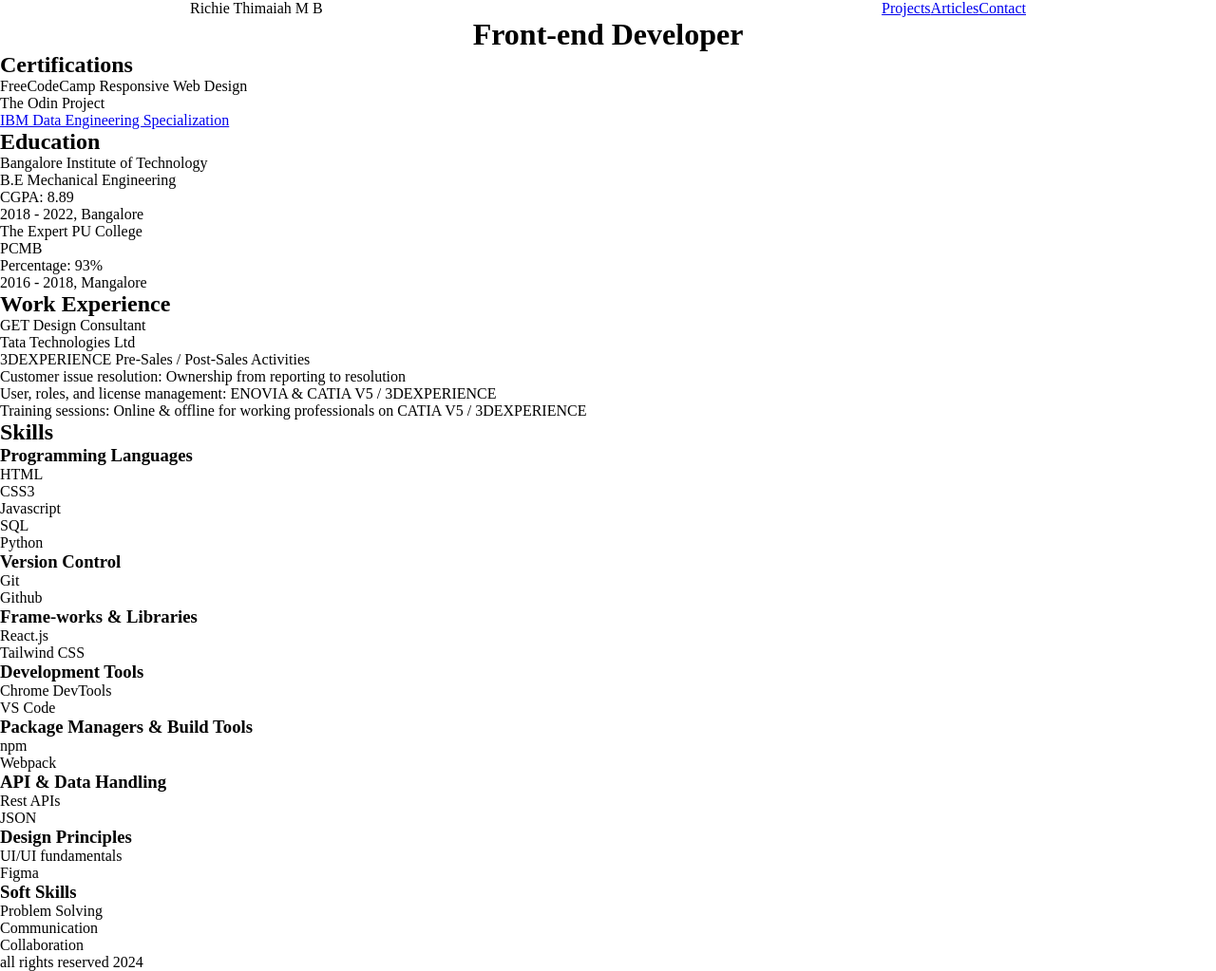
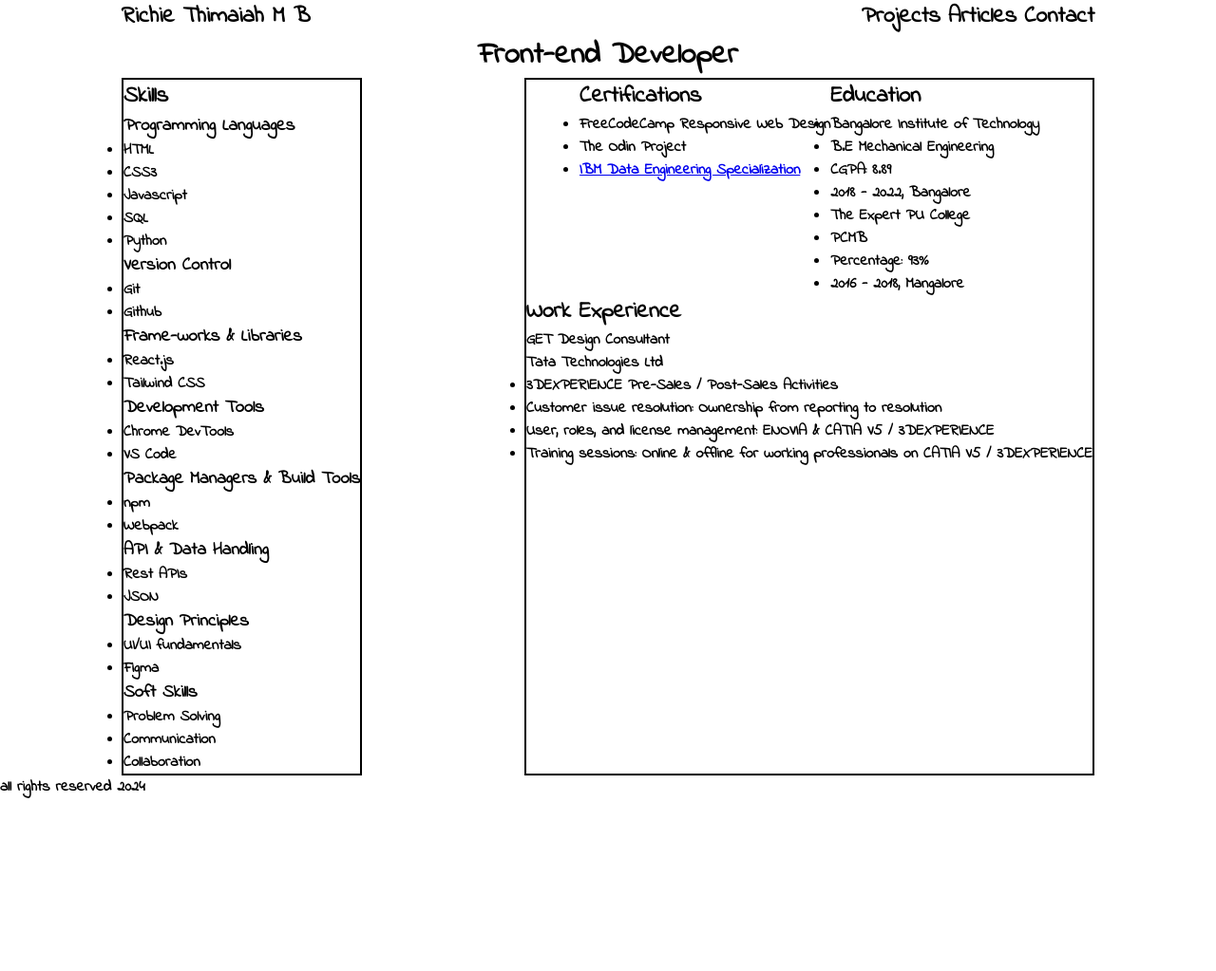
Before and after one commit to richiethimaiah13/Personal-Portfolio-Project, a plain HTML site: page index.html in a window 1280 px wide. Shown: the whole page at 95% size. After the commit the page ends 841 px from the top, so only its background shows below. Drawn offline with Linux system fonts and the light colour scheme.

Commit message:
Enable google fonts and alter stylesheet

```diff
--- a/index.html
+++ b/index.html
@@ -11,12 +11,15 @@
         <meta property="og:url" content="https://richiethimaiah13.github.io/Basic-HTML-Website-Project/">
         <title>Portfolio</title>
         <link rel="stylesheet" href="style.css">
+        <link rel="preconnect" href="https://fonts.googleapis.com">
+        <link rel="preconnect" href="https://fonts.gstatic.com" crossorigin>
+        <link href="https://fonts.googleapis.com/css2?family=Indie+Flower&display=swap" rel="stylesheet">
     </head>
 
     <body>
         <header>
             <div class="header">
-                <div class="Name">Richie Thimaiah M B</div>
+                <div class="name">Richie Thimaiah M B</div>
                 <nav>
                     <a href="projects/index.html">Projects</a>
                     <a href="articles/index.html">Articles</a>
--- a/style.css
+++ b/style.css
@@ -1,25 +1,45 @@
 /* style.css */
+
 
 * {
     padding: 0px;
     margin: 0px;
+    font-family: "Indie Flower";
+    font-weight: 600;
 }
 
 
 header {
     display: flex;
     flex-direction: column;
+    padding: 0px 10%;
 }
 
 .header {
     display: flex;
     justify-content: space-between;
-    padding: 0px 200px;
+    font-size: 24px;
+    flex-wrap: wrap;
+}
+
+.name {
+    flex-shrink: 0;
 }
 
 nav {
     display: flex;
+    gap: 8px;
 }
+
+nav a {
+    text-decoration: none;
+    color: black;
+}
+
+nav a:hover {
+    text-decoration: underline;
+}
+
 
 .hero-text {
     display: flex;
@@ -27,15 +47,15 @@
 }
 
 /* above is for header */
-/*
+
 main {
     display: flex;
     flex-direction: row-reverse;
     justify-content: space-between;
     flex-wrap: wrap;
-    padding: 0px 200px;
-    /* gap: 2px; */
-/*
+    padding: 0px 10%;
+    gap: 2px;
+
 }
 
 main > * {
```
